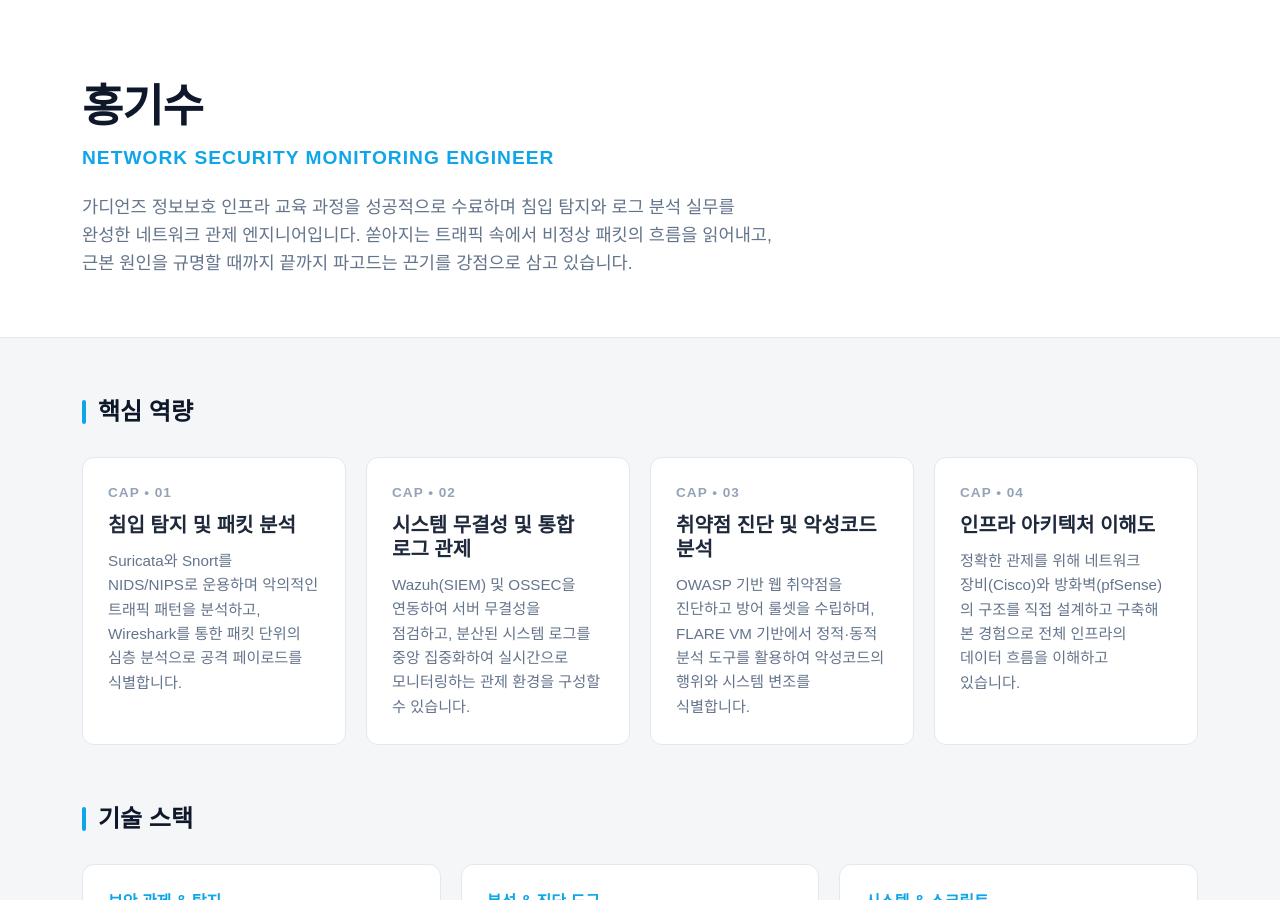
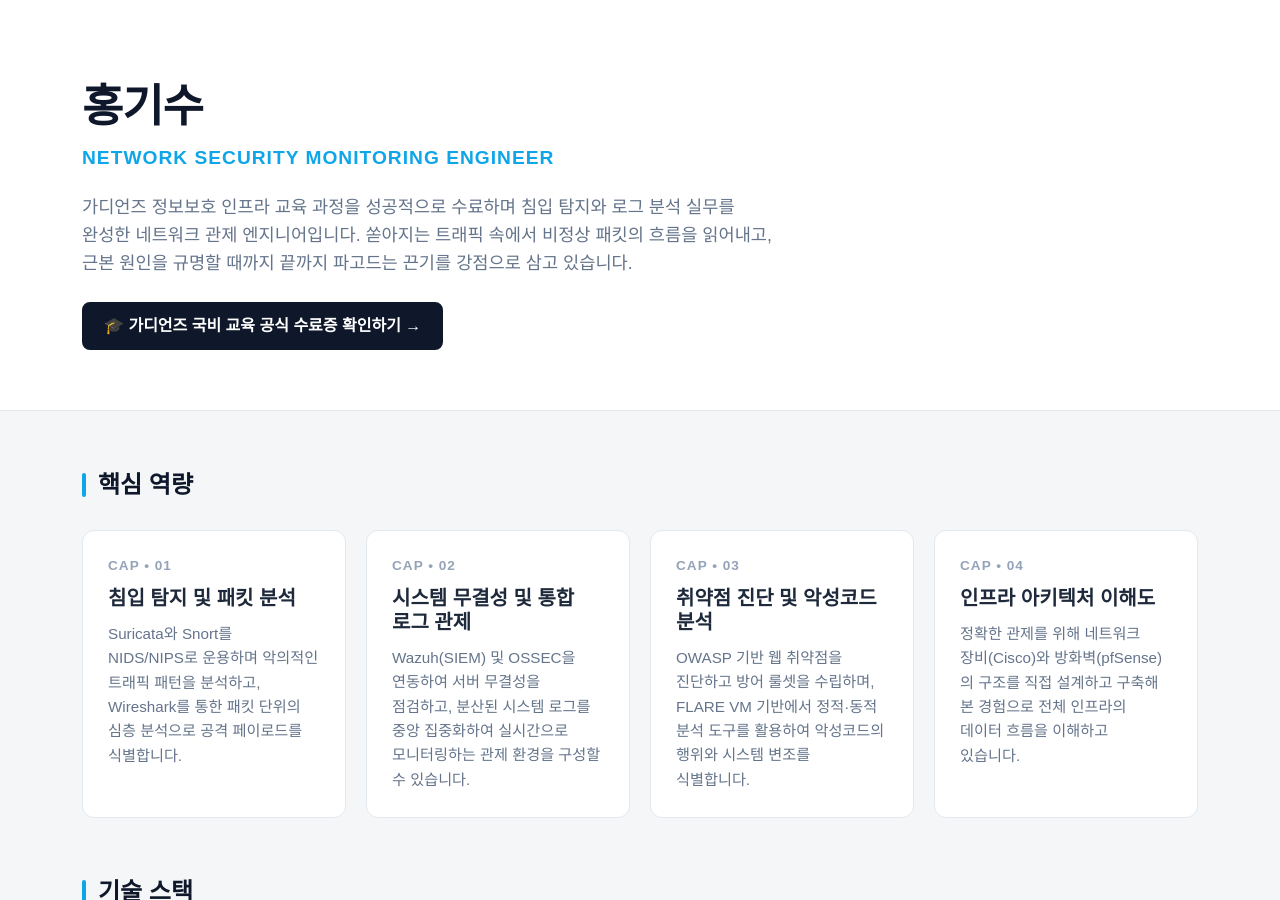
Before and after one commit to Hong-ki-su/Hong-ki-su.github.io, a Jekyll site: the page index.html, which Jekyll copies as it is, in a window 1280 px wide and 900 px high. Built offline with Jekyll 4.4.1, drawn with Linux system fonts in a browser that asks for light colours; some web fonts are replaced.

Commit message:
포트폴리오 업데이트: 국비 수료증 버튼 추가

```diff
--- a/index.html
+++ b/index.html
@@ -45,6 +45,12 @@
     <h1>홍기수</h1>
     <p class="subtitle">Network Security Monitoring Engineer</p>
     <p class="desc">가디언즈 정보보호 인프라 교육 과정을 성공적으로 수료하며 침입 탐지와 로그 분석 실무를 완성한 네트워크 관제 엔지니어입니다. 쏟아지는 트래픽 속에서 비정상 패킷의 흐름을 읽어내고, 근본 원인을 규명할 때까지 끝까지 파고드는 끈기를 강점으로 삼고 있습니다.</p>
+
+    <!-- 💡 국비 수료증 버튼을 가장 눈에 띄는 맨 위에 추가! -->
+    <div style="margin-top: 25px;">
+      <a href="홍기수.pdf" target="_blank" class="btn-custom" style="background:#0f172a; color:#ffffff; border-color:#0f172a; font-size: 1rem; padding: 10px 20px;">🎓 가디언즈 국비 교육 공식 수료증 확인하기 →</a>
+    </div>
+
   </div>
 </div>
 <div class="container">
@@ -111,7 +117,6 @@
       </div>
     </div>
 
-    <!-- 💡 3차 파이널 프로젝트 (수료증 버튼이 여기에 추가됩니다!) -->
     <div class="project-card">
       <div class="project-status" style="background: #f1f5f9; color: #475569; border-color: #e2e8f0;">수료 프로젝트</div>
       <div class="project-meta">팀 프로젝트 / 통합 로그 분석 및 악성코드 분석</div>
@@ -122,14 +127,12 @@
         <li><strong>악성코드 정적/동적 분석:</strong> FLARE VM 환경에서 악성행위 시뮬레이터(PyInstaller)를 대상으로 PEiD, Procmon 등을 활용해 파일 조작 및 JSON 운영 데이터 변조 행위를 집중 분석하고 대응 방안을 도출했습니다.</li>
       </ul>
       <div class="d-flex flex-wrap gap-2">
-        <a href="홍기수.pdf" target="_blank" class="btn-custom" style="background:#0f172a; color:#fff; border-color:#0f172a;">🎓 부트캠프 수료증 보기 →</a>
         <a href="https://view.officeapps.live.com/op/view.aspx?src=https://hong-ki-su.github.io/4팀_사뿐히뚫조_3차_프로젝트_결과보고서_(5).pptx" target="_blank" class="btn-custom" style="background:#0ea5e9; color:#fff;">📊 3차 파이널 발표 자료 (PPT) →</a>
         <a href="4팀_사뿐히뚫조_최종_모의해킹_결과보고서.pdf" target="_blank" class="btn-custom">📄 3차 모의해킹 결과 보고서 →</a>
         <a href="또롱이_악성코드_분석_보고서%20(1).pdf" target="_blank" class="btn-custom">📄 3차 악성코드 분석 보고서 →</a>
       </div>
     </div>
 
-    <!-- 1차 프로젝트 -->
     <div class="project-card">
       <div class="project-status" style="background: #f1f5f9; color: #475569; border-color: #e2e8f0;">완료</div>
       <div class="project-meta">팀 프로젝트 / 초기 인프라 설계</div>
@@ -143,7 +146,6 @@
       </div>
     </div>
 
-    <!-- 개인 실습 -->
     <div class="project-card">
       <div class="project-status" style="background: #f1f5f9; color: #475569; border-color: #e2e8f0;">완료</div>
       <div class="project-meta">개인 실습 / 보안 관제 및 로그 통합</div>
```
Also changed, not shown: engineer.html (+6 -3 lines), 1 other file.
